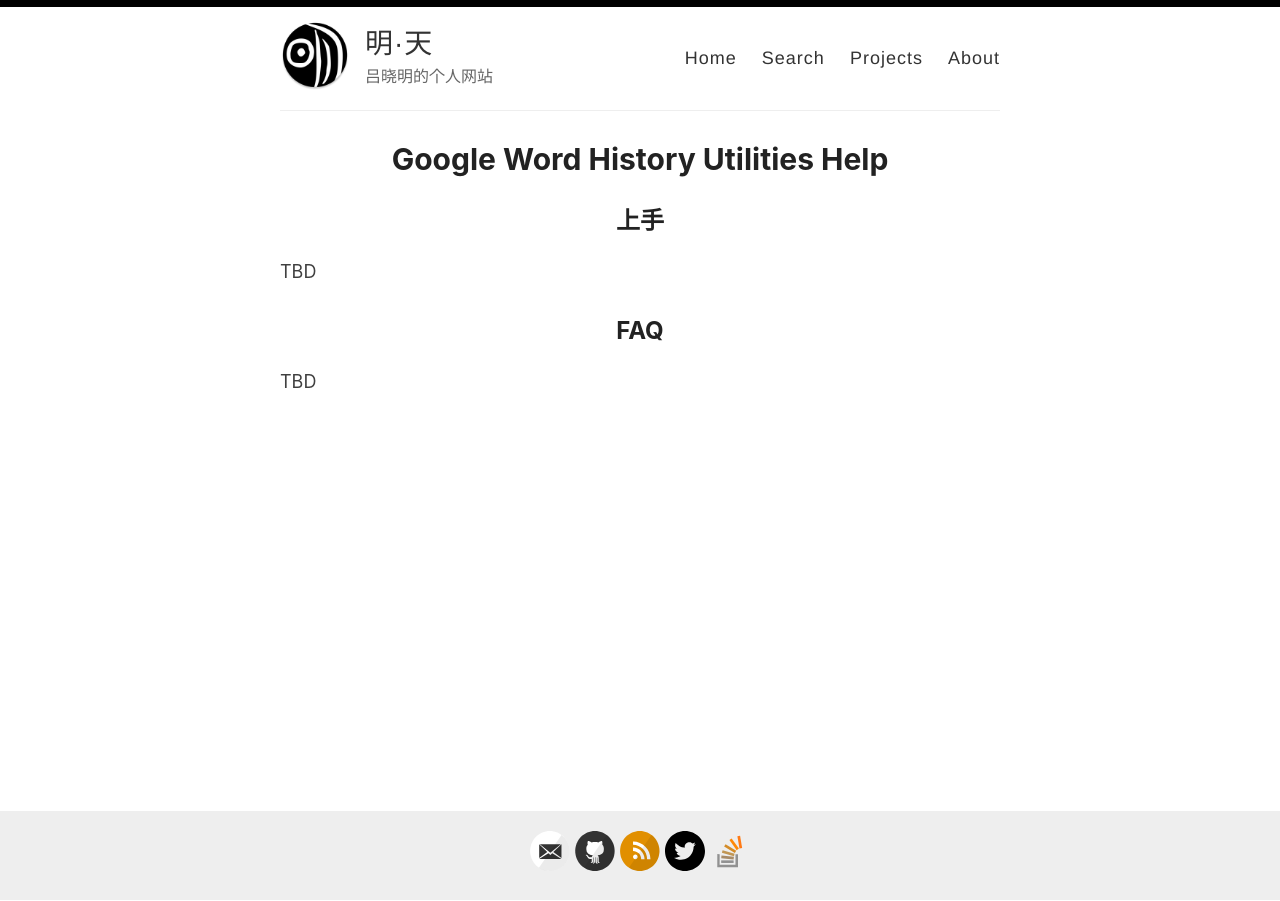
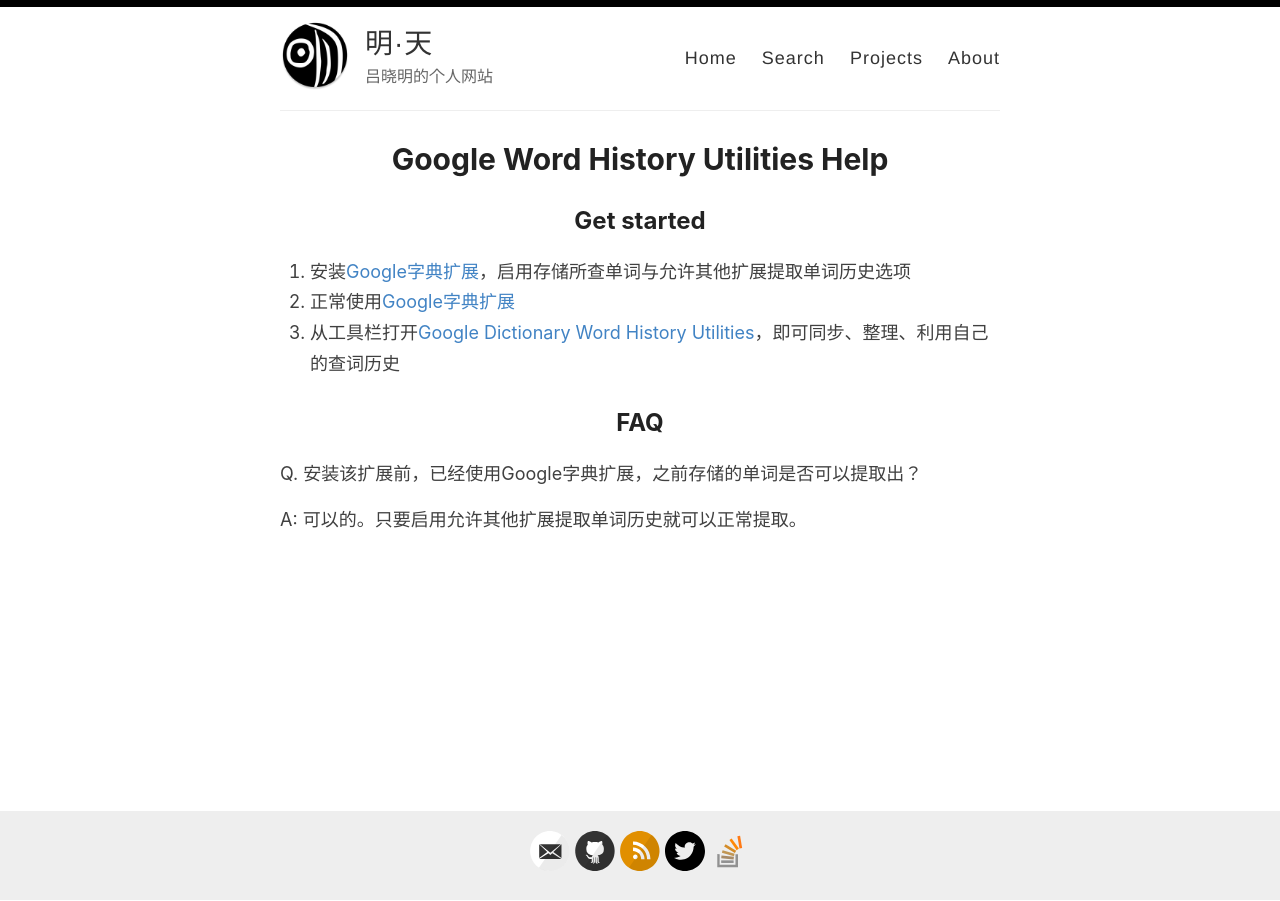
Before and after one commit to xiaominglui/xiaominglui.github.com, a Jekyll site: the page built from _pages/projects/word_history_utilities_help.md, in a window 1280 px wide. Built offline with Jekyll 4.4.1, drawn with Linux system fonts in a browser that asks for light colours.

Commit message:
first version of related docs

```diff
--- a/_pages/projects/word_history_utilities_help.md
+++ b/_pages/projects/word_history_utilities_help.md
@@ -4,10 +4,15 @@
 permalink: /word_history_utilities/help/
 ---
 
-## 上手
+## Get started
 
-TBD
+1. 安装[Google字典扩展]((https://chrome.google.com/webstore/detail/mgijmajocgfcbeboacabfgobmjgjcoja))，启用存储所查单词与允许其他扩展提取单词历史选项
+2. 正常使用[Google字典扩展]((https://chrome.google.com/webstore/detail/mgijmajocgfcbeboacabfgobmjgjcoja))
+3. 从工具栏打开[Google Dictionary Word History Utilities](https://chrome.google.com/webstore/detail/google-dictionary-word-hi/knndhbmjcbkldgklmbkhplkbddchdofh)，即可同步、整理、利用自己的查词历史
+
 
 ## FAQ
 
-TBD
+Q. 安装该扩展前，已经使用Google字典扩展，之前存储的单词是否可以提取出？
+
+A: 可以的。只要启用允许其他扩展提取单词历史就可以正常提取。
```
Also changed, not shown: _pages/projects/word_history_utilities_policy.md (+1 -1 lines), _pages/projects/word_history_utilities_privacy.md (+2 -1 lines).
